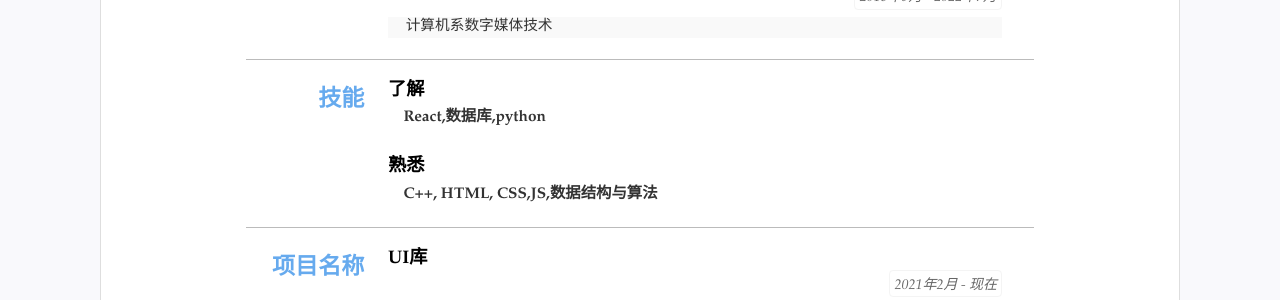
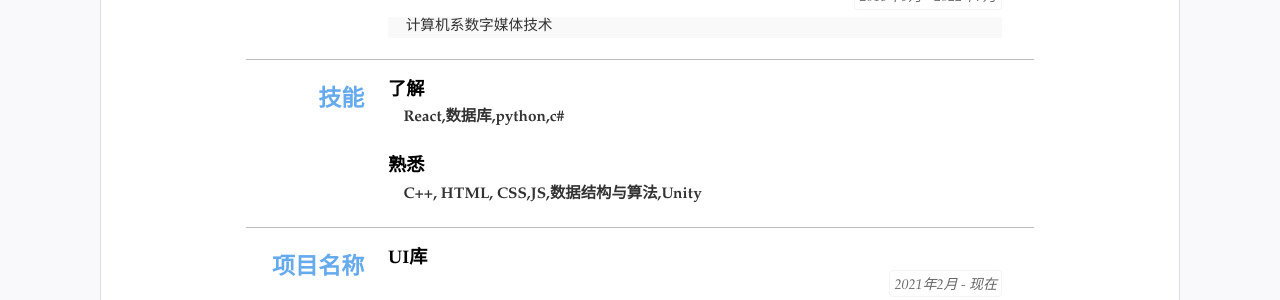
Before and after one commit to hututuQWQ/resume, a Jekyll site: the page built from index.html, in a window 1280 px wide. Shown: the part 227-527 px from the top of the page. Built offline with Jekyll 4.4.1, drawn with Linux system fonts in a browser that asks for light colours.

Commit message:
Update resume.yml

```diff
--- a/_data/resume.yml
+++ b/_data/resume.yml
@@ -34,9 +34,9 @@ main: #简历主要内容，
   name: "技能"
   content:
   - title: 了解
-    summary: React,数据库,python
+    summary: React,数据库,python,c#
   - title: 熟悉
-    summary: C++, HTML, CSS,JS,数据结构与算法
+    summary: C++, HTML, CSS,JS,数据结构与算法,Unity
 - type: projects
   name: 项目名称
   content:
```
